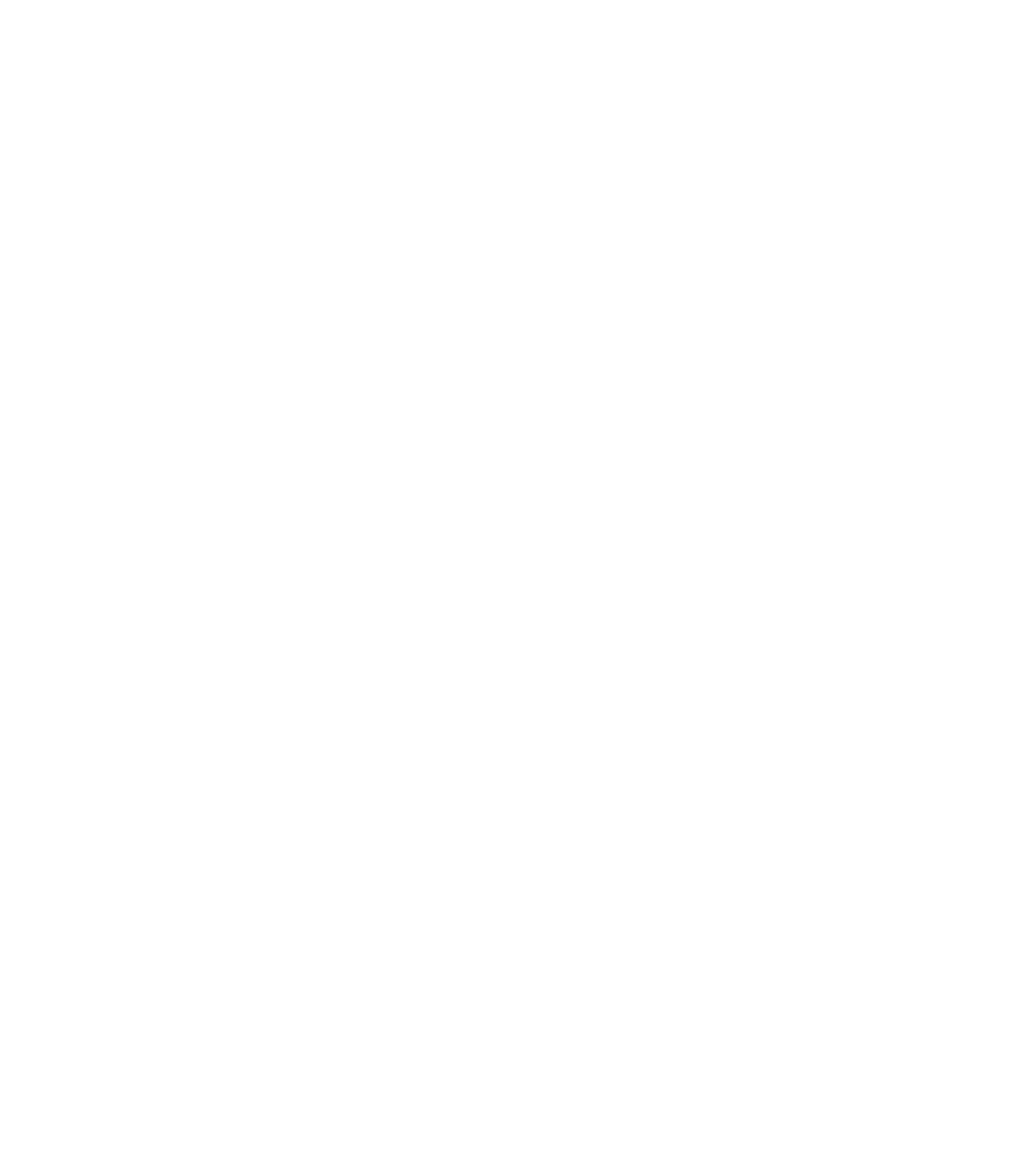
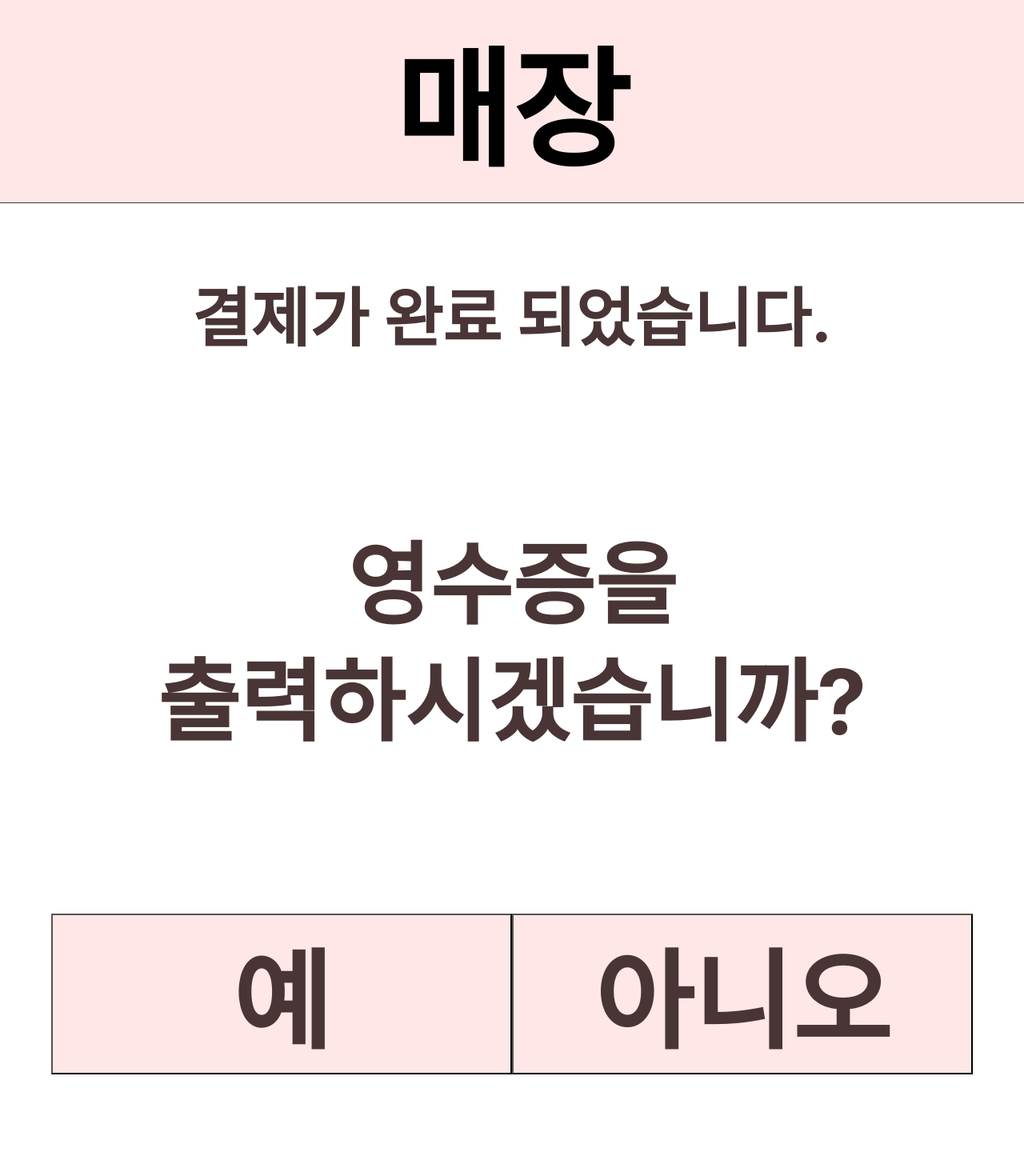
Before and after one commit to sw8744/2024-TetraLee-JRH, a React (Create React App) app in the folder frontend/: page /Receipt in a window 1280 px wide. Before the commit this address had no page. Shown: the top 1470 px of the page at 80% size. Before the commit the page ends 800 px from the top, so only its background shows below. Built offline with nearby package versions, Linux system fonts and the light colour scheme.

Commit message:
Add First, Receipt, Second

```diff
--- a/frontend/package.json
+++ b/frontend/package.json
@@ -8,12 +8,8 @@
     "@testing-library/user-event": "^13.2.1",
     "react": "^18.3.1",
     "react-dom": "^18.3.1",
-<<<<<<< HEAD
     "react-router-dom": "^6.23.1",
     "react-scripts": "5.0.1",
-=======
-    "react-scripts": "^5.0.1",
->>>>>>> jrh/main
     "web-vitals": "^2.1.0"
   },
   "scripts": {
--- a/frontend/src/App.js
+++ b/frontend/src/App.js
@@ -1,11 +1,17 @@
 import React from 'react';
 import { BrowserRouter as Router, Routes, Route } from 'react-router-dom';
 import Menu from './pages/Menu';
+import First from './pages/First';
+import Second from './pages/Second'
+import Receipt from './pages/Receipt'
 function App() {
   return (
     <Router>
       <Routes>
+        <Route path="/First" element={<First />} />
         <Route path="/menu" element={<Menu />} />
+        <Route path="/Second" element={<Second />} />
+        <Route path="/Receipt" element={<Receipt />} />
       </Routes>
     </Router>
   );
--- /dev/null
+++ b/frontend/src/pages/First.js
@@ -0,0 +1,11 @@
+import './First1.css';
+
+function First() {
+    return (
+        <>
+            <button className='react'>터치 후 메뉴를<br/>선택해주세요</button>
+        </>
+    );
+}
+
+export default First;
--- /dev/null
+++ b/frontend/src/pages/First1.css
@@ -0,0 +1,12 @@
+.react {
+    color: #493535;
+    font-size: 200%;
+    font-weight: bold;
+    width: 100%;
+    height: 100%;
+}
+
+.cake {
+    width: 100%;
+    height: 100%;
+}
--- /dev/null
+++ b/frontend/src/pages/Receipt.css
@@ -0,0 +1,59 @@
+.header {
+    display: flex;
+    justify-content: center;
+    align-items: center;
+    padding: 10px 20px;
+    background-color: #FFE7E7;
+    border-bottom: 1px solid #493535;
+    font-size: 1000%;
+    font-weight: bold;
+    font-family: system-ui, -apple-system, BlinkMacSystemFont, 'Segoe UI', Roboto, Oxygen, Ubuntu, Cantarell, 'Open Sans', 'Helvetica Neue', sans-serif;
+    text-align: center;
+}
+
+.oct {
+    display: flex;
+    justify-content: center;
+    align-items: center;
+    color: #493535;
+    font-size: 500%;
+    font-weight: bold;
+    width: 100%;
+    height: 100%;
+    margin-bottom: 25%;
+}
+
+.make {
+    display: flex;
+    justify-content: center;
+    align-items: center;
+    color: #493535;
+    font-size: 700%;
+    font-weight: bold;
+    margin-top: -10%;
+    width: 100%;
+    height: 100%;
+
+}
+
+.coke {
+    margin : auto;
+    justify-content: center;
+    align-items: center;
+    margin-top: 15%;
+    font-size: 210%;
+    display: flex;
+    width: 90%;
+    height: 200%;
+    background-color: #FFE7E7;
+    margin-bottom: 30%;
+
+}
+
+.bread {
+    justify-content: center;
+    align-items: center;
+    font-size:200%;
+    width: 100%;
+    height: 200%;
+}
--- /dev/null
+++ b/frontend/src/pages/Receipt.js
@@ -0,0 +1,23 @@
+import './Receipt.css';
+
+function Receipt() {
+    return (
+        <>
+            <header className='header'>매장</header>
+            <div>
+                <p className='oct'>결제가 완료 되었습니다.<br/></p>
+                <p className='make'>영수증을</p>
+                <p className='make'>출력하시겠습니까?</p>
+            </div>
+            <div className='coke'>
+                <button className='react'>예</button>
+                <button className='react'>아니오</button>
+            </div>
+            <div className='bread'>
+                <button className='react'>주문 번호 x번</button>
+            </div>
+        </>
+    );
+}
+
+export default Receipt;
--- /dev/null
+++ b/frontend/src/pages/Second.css
@@ -0,0 +1,13 @@
+.react {
+    background: #FFE7E7;
+    color: #493535;
+    font-size: 400%;
+    font-weight: bold;
+    width: 100%;
+    height: 100%;
+}
+
+.total {
+    width: 100%;
+    height: 100%;
+}
--- /dev/null
+++ b/frontend/src/pages/Second.js
@@ -0,0 +1,12 @@
+import './Second.css';
+
+function Second() {
+    return (
+        <div className='total'>
+            <button className='react'>포장</button><br/>
+            <button className='react'>매장</button>
+        </div>
+    );
+}
+
+export default Second;
```
